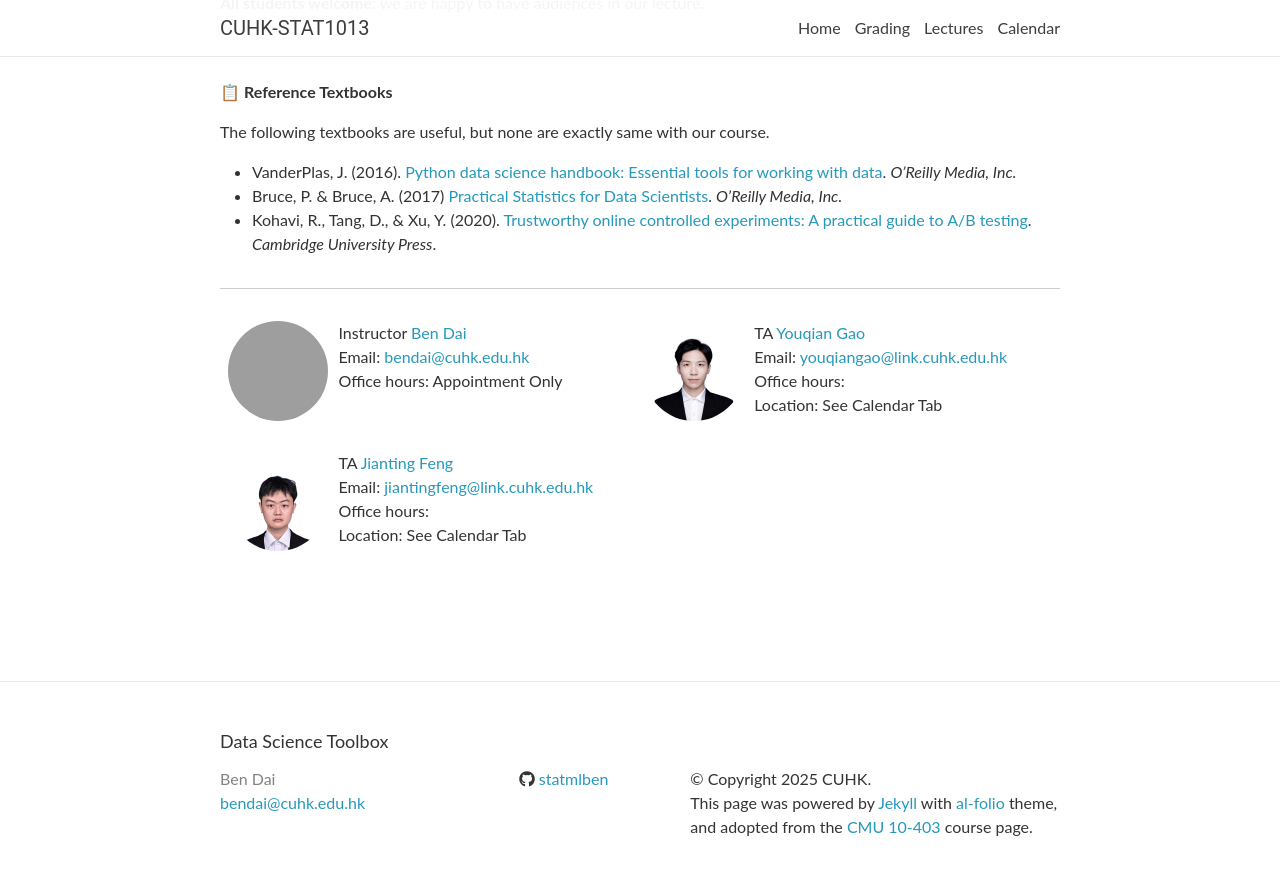
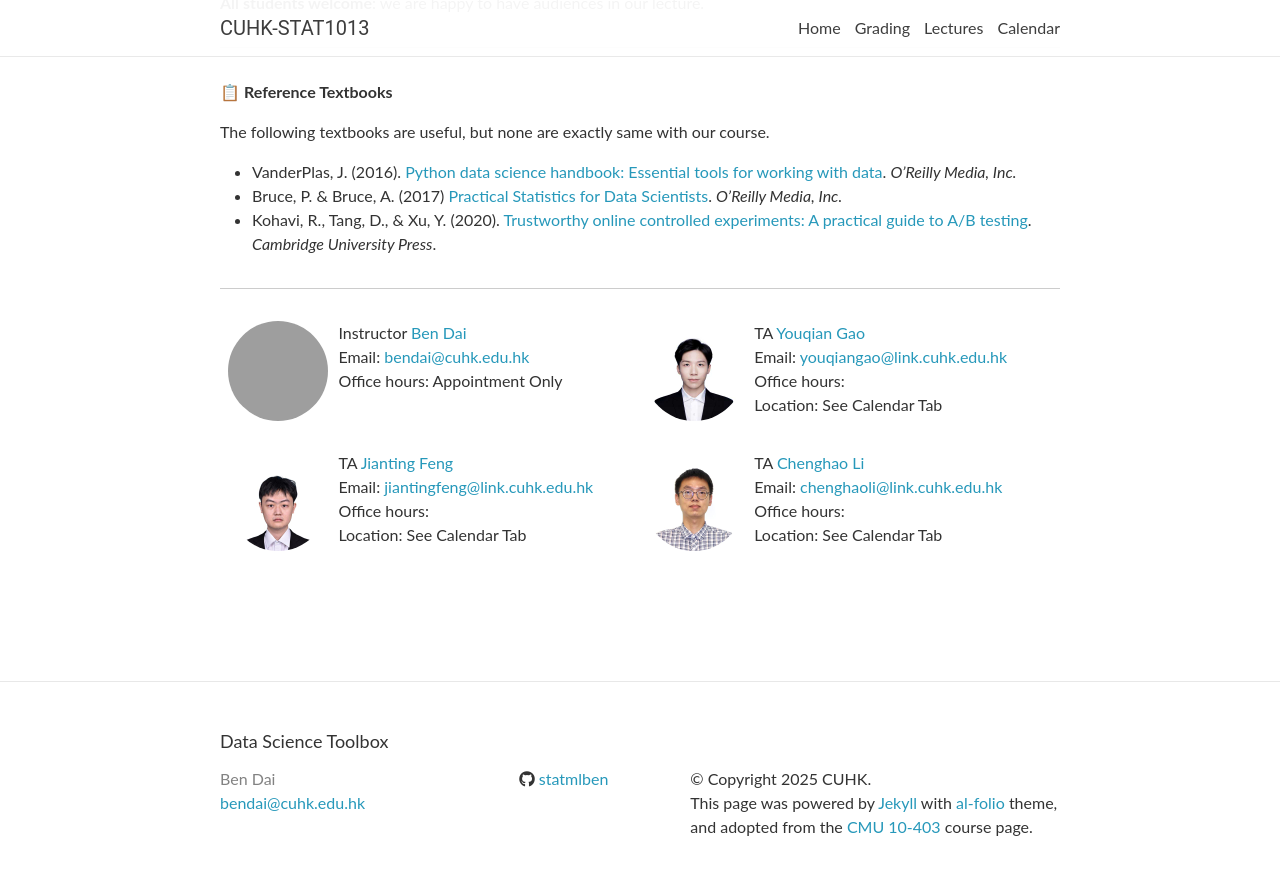
Before and after one commit to statmlben/CUHK-STAT1013, a Jekyll site: the page built from _pages/about.md, in a window 1280 px wide and 900 px high, scrolled down 940 px. Shown: the top 875 px of the window. Built offline with Jekyll 4.4.1, drawn with Linux system fonts in a browser that asks for light colours; nearby versions of some CDN libraries; comment, search, counter and statistics services are not loaded; grey boxes are pictures that could not be loaded.

Commit message:
update admin info

```diff
--- a/_data/lectures.yml
+++ b/_data/lectures.yml
@@ -4,8 +4,10 @@
     <strong>Overview of Data Science</strong>
   slides: https://www.dropbox.com/scl/fi/gv1177bywfxha1jx7otzf/S.pdf?rlkey=rl5lmj4721t2e1r75428zfeh7&dl=0
   video:
+  notes:
   pynb: https://colab.research.google.com/drive/1UJy-BMxOUHuRqCGu_ysifgSmp_RDWCJ5?usp=sharing
   readings:
+    - <a href="https://kokes.github.io/nbviewer.js/viewer.html">nbviewer.js</a>
     - <a href="https://www.learnpython.org/">learnpython.org</a>
     - <a href="https://docs.python.org/3/tutorial/">The Python Tutorial (official Python documentation)</a>
     - <a href="https://hbr.org/2012/10/data-scientist-the-sexiest-job-of-the-21st-century">Data Scientist - The Sexiest Job of the 21st Century</a>
--- a/_data/staff.yml
+++ b/_data/staff.yml
@@ -22,3 +22,11 @@ TAs:
       location: See Calendar Tab
       image: staff/feng.jpg
       # zoom: # https://cmu.zoom.us/j/2064967363
+
+    - name: Chenghao Li
+      email: chenghaoli@link.cuhk.edu.hk
+      url:
+      # office-hours: Tues 4:00pm - 5:00pm, Wed 6:00pm - 7:00pm
+      location: See Calendar Tab
+      image: staff/LIChenghao2022S.jpg
+      # zoom: # https://cmu.zoom.us/j/2064967363
--- a/_pages/about.md
+++ b/_pages/about.md
@@ -33,7 +33,7 @@ This course will give a conceptual introduction, implementation, and interpretat
 - ⌨️ **colab**: [notebook](https://colab.research.google.com/drive/1zDZdebMX_v-3H57Ar4_b8qkyKRs7cEqX?usp=sharing) or click `Open in Colab`
 
 [![Homepage](https://img.shields.io/badge/CUHK-STAT1013-blueviolet)](https://www.bendai.org/CUHK-STAT1013/)
-[![Open In Colab](https://colab.research.google.com/assets/colab-badge.svg)](https://colab.research.google.com/drive/1zDZdebMX_v-3H57Ar4_b8qkyKRs7cEqX?usp=sharing)
+[![Open In Colab](https://colab.research.google.com/assets/colab-badge.svg)](https://colab.research.google.com/drive/1DlQFQPktEtDLa8AxdjU8Oc0j1R5ph1Wt?usp=sharing)
 
 **All students welcome**: we are happy to have audiences in our lecture.
 
```
Also changed, not shown: _pages/grading.md (+1 -1 lines), assets/img/staff/LIChenghao2022S.jpg (added).
